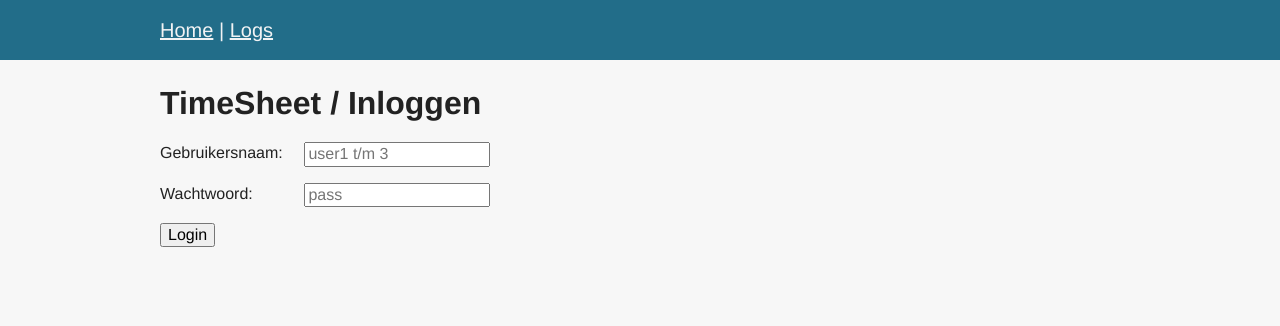
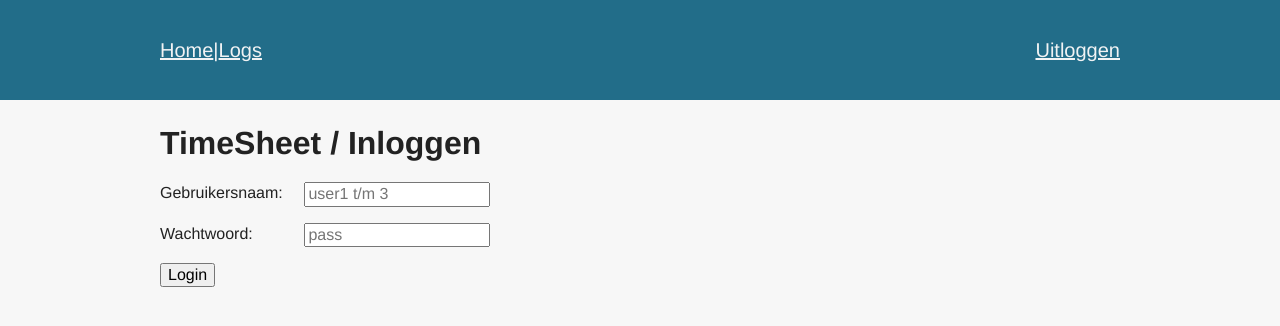
Before and after one commit to karim076/H13_Timesheet, a PHP site: page /Tweede/login.php in a window 1280 px wide. Shown: the top 326 px of the page. Run offline with PHP 8.4, Linux system fonts and the light colour scheme.

Commit message:
Show login when not logged and when logged in show logout  +  styling css

```diff
--- a/css/main.css
+++ b/css/main.css
@@ -107,7 +107,19 @@ header{
     padding-bottom: 1rem;
     background-color: #226d89;
 }
-
+.space1{
+  display: flex;
+  align-items: center;
+  flex-direction: row;
+}
+.space{
+  padding-right: 30px;
+}
+nav{
+  display: flex;
+  justify-content: space-around;
+  flex-direction: row;
+}
 header, header a, .btn, .msg{
     color: hsl(196, 10%, 95%);
 }
--- a/header.php
+++ b/header.php
@@ -6,5 +6,18 @@
             <a href="<?php echo $base_url; ?>/index.php">Home</a> |
             <a href="<?php echo $base_url; ?>/logs/index.php">Logs</a>
         </nav>
+        <div>
+        <div class="space1">
+            <?php
+            error_reporting(E_ERROR | E_WARNING | E_PARSE);
+            session_start();
+            if(isset($_SESSION['user_id'])): ?>
+                <?php echo "<div class='space'>hello, <strong>", $_SESSION["user_name"], "</strong></div>"?>
+                <p><a href="<?php echo $base_url; ?>/login.php">Inloggen</a></p>
+            <?php else: ?>
+                <p><a href="<?php echo $base_url; ?>/logout.php">Uitloggen</a></p>
+            <?php endif; ?>
+            </div>
+        </div>
     </div>
 </header>
```
